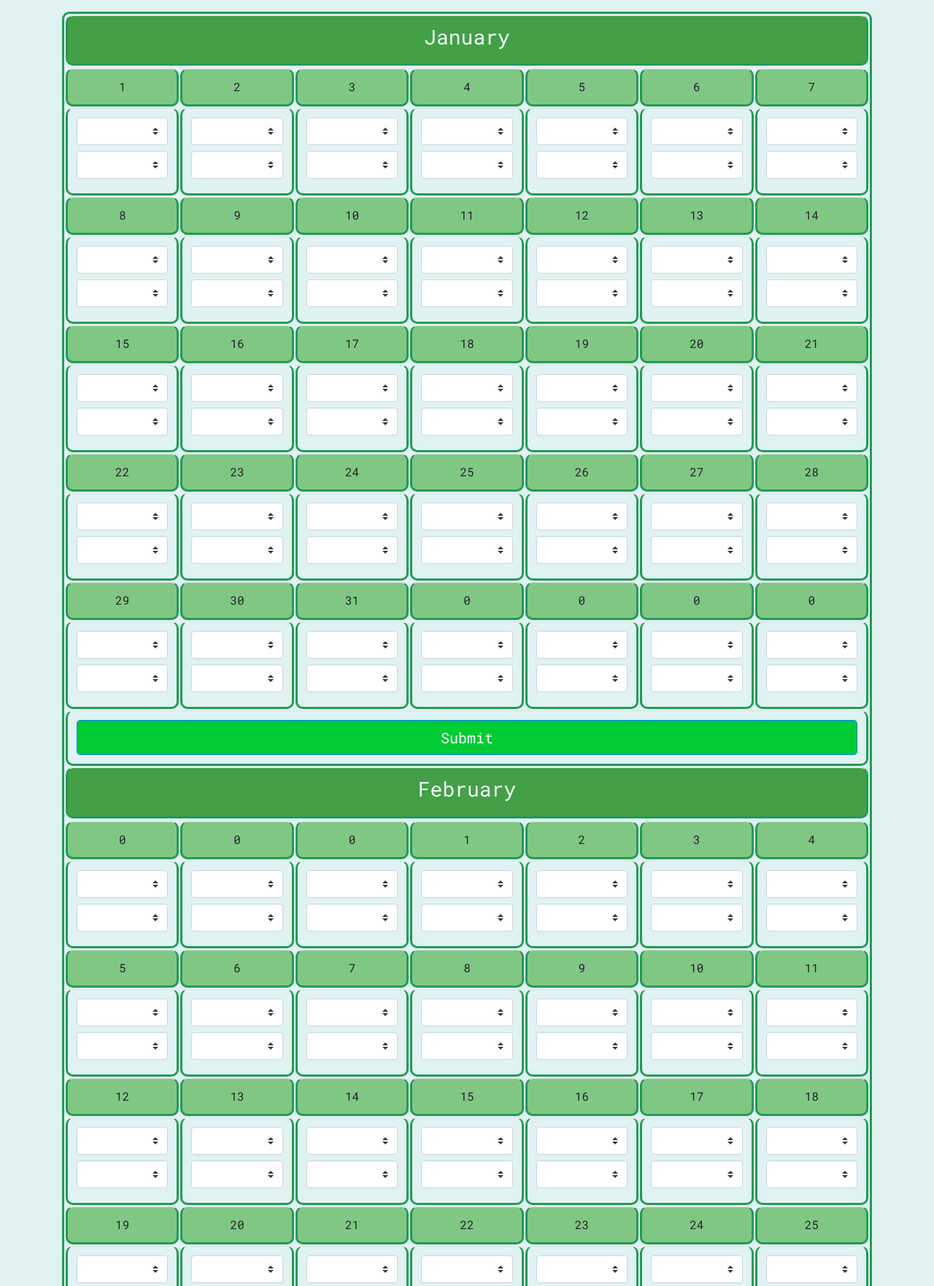
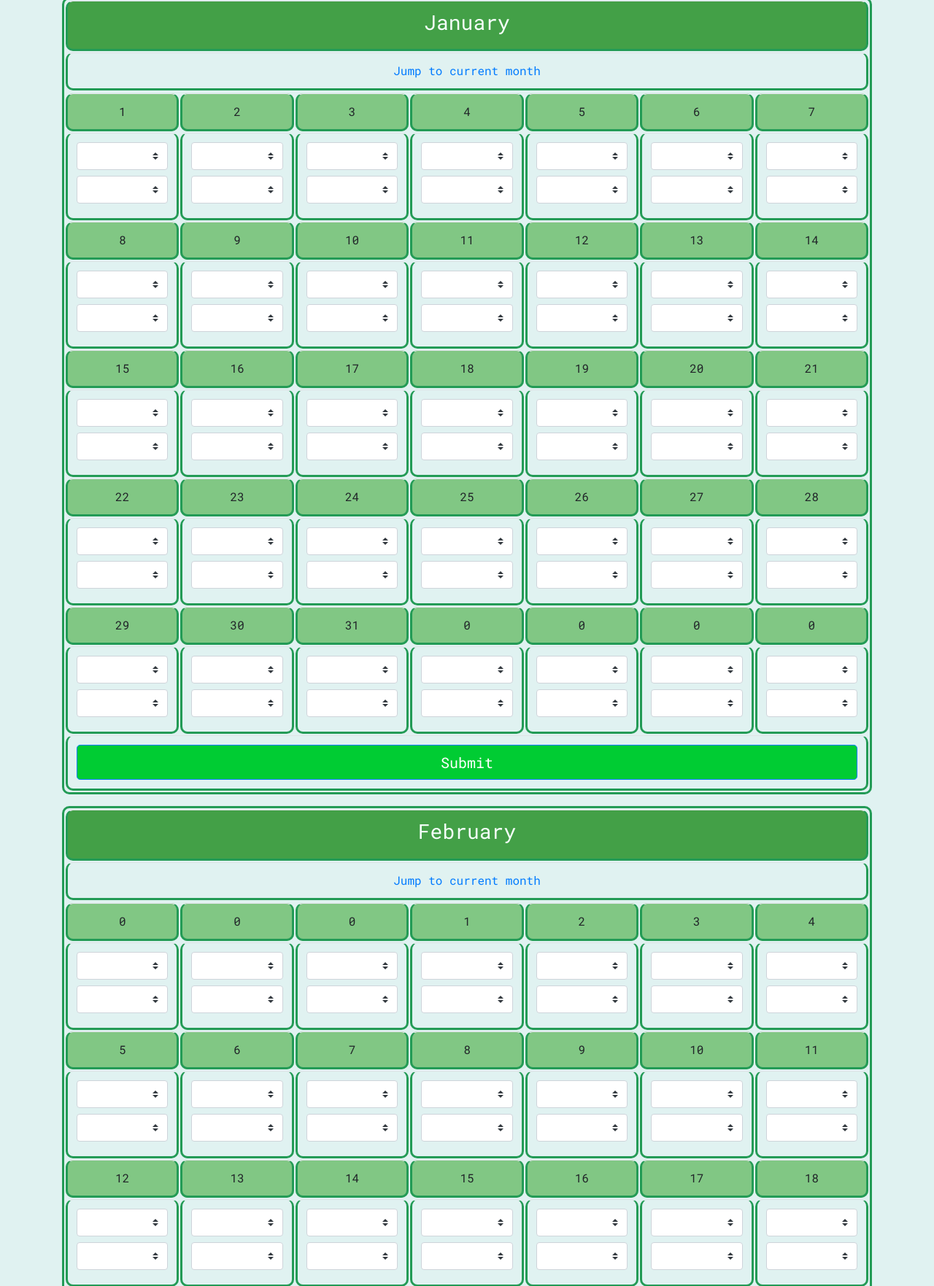
Before and after one commit to dawidbudzynski/roommates_schedule, a Django app: page /add_cleaning in a window 1280 px wide. Shown: the part 244-2007 px from the top of the page at 73% size. Run offline with Django 3.2, Linux system fonts and the light colour scheme; a user stored in the database is signed in; tables that the repository leaves empty hold one stand-in row (values such as "Sample post"); some libraries are stand-ins or nearby versions.

Commit message:
jump to current month added

```diff
--- a/roommates_app/calendar_days.py
+++ b/roommates_app/calendar_days.py
@@ -32,3 +32,15 @@ for i in range(0, 12):
     all_months_info.append(single_month_info)
 
 sorted_all_month_info = sorted(all_months_info, key=itemgetter('number'))
+
+all_months_info_for_template = []
+
+for j in range(0, 12):
+    single_month_info = {}
+    single_month_info.update({'month': j, 'sorted_all_month_info': sorted_all_month_info[j]})
+    all_months_info_for_template.append(single_month_info)
+
+import datetime
+
+current_month_as_str = datetime.datetime.now().strftime("%B")
+# print(month)
--- a/roommates_app/static/css/style.css
+++ b/roommates_app/static/css/style.css
@@ -4,7 +4,7 @@ body{
 }
 
 #content {
-    margin-top:50px;
+    margin-top:30px;
 }
 p{
     color: black;
@@ -59,6 +59,9 @@ h3 {
     background-color: #229954;
     color: mintcream;
 }
+.jump_row {
+    height: 15px;
+}
 .month_row>th {
     height: 30px;
     background-color: #43A047;
@@ -108,3 +111,6 @@ select {
 .btn-primary:hover {
     background-color: #009933;
 }
+.btn-danger {
+    width: 30%;
+}
--- a/roommates_app/templates/add_cleaning.html
+++ b/roommates_app/templates/add_cleaning.html
@@ -16,14 +16,18 @@
             <th>Sunday</th>
         </tr>
     </table>
-    <div>
-        <div class="my_calendar">
     <form action="{% url 'add-cleaning' %}" method="POST">
         {% csrf_token %}
+        {% for month in all_months_info_for_template %}
+            <div id="{{ month.sorted_all_month_info.month_name }}">
                 <table class="table">
-                    {% for month in all_months_info %}
                     <tr class="month_row">
                         <th colspan="7" id="month"><h3>{{ month.sorted_all_month_info.month_name }}</h3></th>
+                    </tr>
+                    <tr class="jump_row">
+                        <td colspan="7">
+                            <a href="#{{ current_month_as_str }}">Jump to current month</a>
+                        </td>
                     </tr>
                     <tr>
                         {% for day in month.sorted_all_month_info.weeks_in_month %}
@@ -171,9 +175,9 @@
                             <input type="submit" value="Submit" class="btn btn-primary btn-lg btn-block">
                         </td>
                     </tr>
+                </table>
+            </div>
         {% endfor %}
-                </table>
     </form>
-        </div>
-    </div>
+
 {% endblock %}
--- a/roommates_app/views.py
+++ b/roommates_app/views.py
@@ -8,7 +8,7 @@ from django.http import HttpResponseRedirect, HttpResponse
 from django.shortcuts import render
 from django.views import View
 
-from .calendar_days import sorted_all_month_info
+from .calendar_days import (sorted_all_month_info, all_months_info_for_template, current_month_as_str)
 from .forms import (AddAccountForm, AddRoommateForm, AddRoomForm, LoginForm)
 from .models import (Roommate, Room, Cleaning)
 
@@ -198,7 +198,7 @@ class AddCleaningView(LoginRequiredMixin, View):
         all_rooms = Room.objects.all().order_by('name')
         all_roommates = Roommate.objects.all().order_by('name')
 
-        all_months_info = []
+        # all_months_info = []
 
         all_weeks_info = []
         for i in range(1, 64):
@@ -207,15 +207,16 @@ class AddCleaningView(LoginRequiredMixin, View):
             all_weeks_info.append(single_week_info)
         sorted_all_weeks_info = sorted(all_weeks_info, key=itemgetter('week'))
 
-        for j in range(0, 12):
-            single_month_info = {}
-            single_month_info.update({'month': j, 'sorted_all_month_info': sorted_all_month_info[j]})
-            all_months_info.append(single_month_info)
+        # for j in range(0, 12):
+        #     single_month_info = {}
+        #     single_month_info.update({'month': j, 'sorted_all_month_info': sorted_all_month_info[j]})
+        #     all_months_info.append(single_month_info)
 
         ctx = {'all_roommates': all_roommates,
                'all_rooms': all_rooms,
-               'all_months_info': all_months_info,
-               'sorted_all_weeks_info': sorted_all_weeks_info}
+               'all_months_info_for_template': all_months_info_for_template,
+               'sorted_all_weeks_info': sorted_all_weeks_info,
+               'current_month_as_str': current_month_as_str}
 
         return render(request,
                       template_name='add_cleaning.html',
@@ -231,14 +232,12 @@ class AddCleaningView(LoginRequiredMixin, View):
                 roommate_result_id = request.POST['roommate_index_{}'.format(i)]
                 selected_roommate = Roommate.objects.get(id=roommate_result_id)
             else:
-                # roommate_result_id = None
                 selected_roommate = None
 
             if 'room_index_{}'.format(i) in request.POST:
                 room_result_id = request.POST['room_index_{}'.format(i)]
                 selected_room = Room.objects.get(id=room_result_id)
             else:
-                # room_result_id = None
                 selected_room = None
 
             if selected_room is not None and selected_roommate is not None:
@@ -262,12 +261,12 @@ class AddCleaningView(LoginRequiredMixin, View):
 class ShowCleaningView(LoginRequiredMixin, View):
     def get(self, request):
 
-        all_months_info = []
-
-        for j in range(0, 12):
-            single_month_info = {}
-            single_month_info.update({'month': j, 'sorted_all_month_info': sorted_all_month_info[j]})
-            all_months_info.append(single_month_info)
+        # all_months_info_for_template = []
+        #
+        # for j in range(0, 12):
+        #     single_month_info = {}
+        #     single_month_info.update({'month': j, 'sorted_all_month_info': sorted_all_month_info[j]})
+        #     all_months_info_for_template.append(single_month_info)
 
         all_days_info = []
         for i in range(1, 442):
@@ -291,8 +290,9 @@ class ShowCleaningView(LoginRequiredMixin, View):
         sorted_all_days_info = sorted(all_days_info, key=itemgetter('day'))
 
         ctx = {
-            'all_months_info': all_months_info,
-            'sorted_all_days_info': sorted_all_days_info}
+            'all_months_info_for_template': all_months_info_for_template,
+            'sorted_all_days_info': sorted_all_days_info,
+            'current_month_as_str':current_month_as_str}
         return render(request,
                       template_name='cleaning_result.html',
                       context=ctx)
```
Also changed, not shown: roommates_app/templates/cleaning_result.html (+11 -2 lines). Lines whose indentation alone changed are shown as unchanged.
